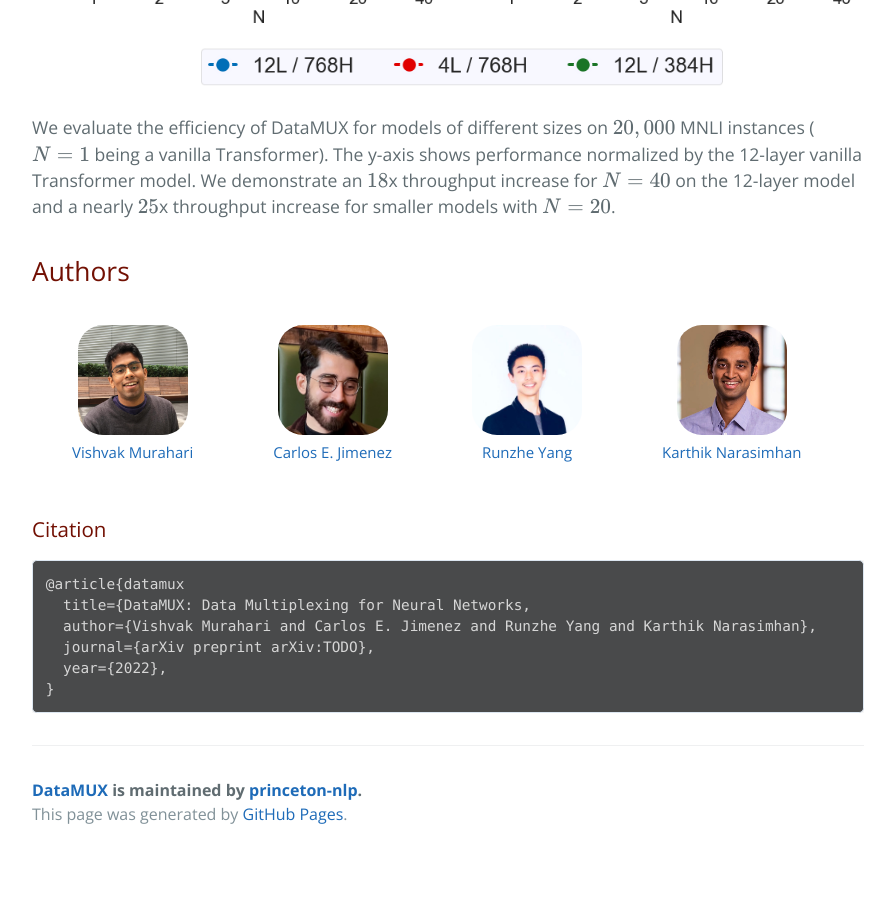
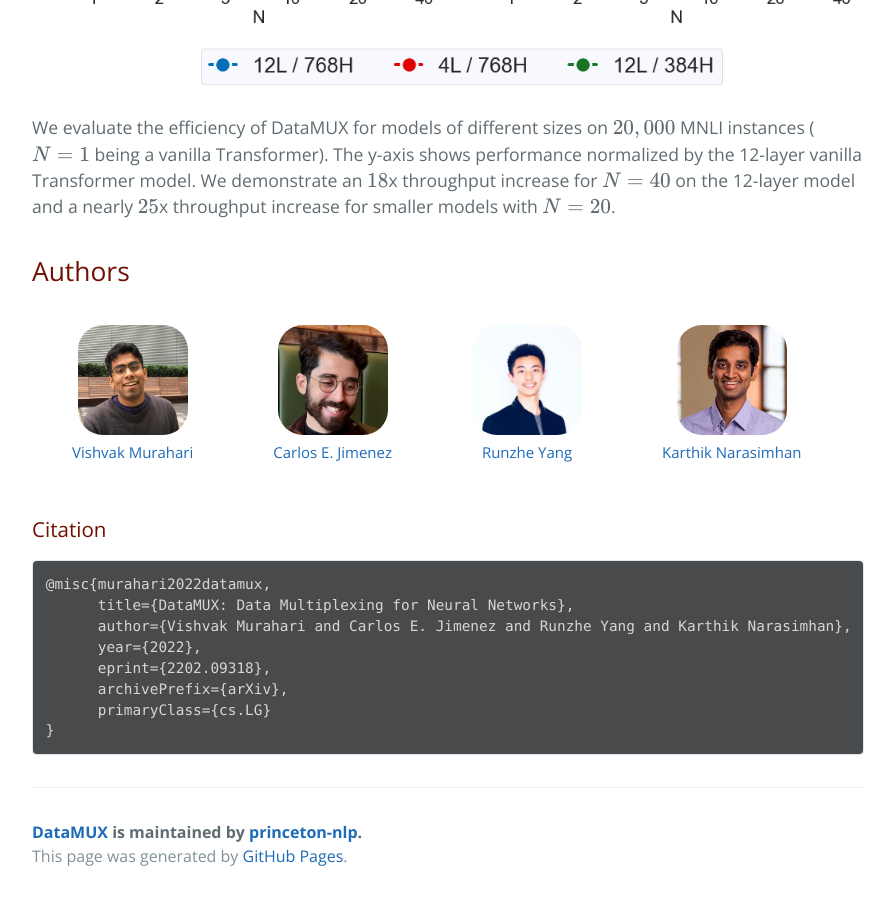
Before and after one commit to princeton-nlp/DataMUX, a Jekyll site: the page built from index.md, in a window 1280 px wide and 900 px high, scrolled down 3166 px. Shown: the whole window, without its empty margins (192-1087 px from the left). Built offline with Jekyll 4.4.1, drawn with Linux system fonts in a browser that asks for light colours; formulas are drawn with MathJax 3; before the commit the page ends 4024 px from its top, so only the background shows below that.

Commit message:
Update citation
Update citation

````diff
--- a/_config.yml
+++ b/_config.yml
@@ -6,7 +6,7 @@ theme: jekyll-theme-cayman
 markdown: kramdown
 
 resources:
-  paper:
+  paper: https://arxiv.org/abs/2202.09318
 
 kramdown:
   math_engine: mathjax
--- a/index.md
+++ b/index.md
@@ -50,10 +50,12 @@ We evaluate the efficiency of DataMUX for models of different sizes on $$20,000$
 
 ### Citation
 ```
-@article{datamux
-  title={DataMUX: Data Multiplexing for Neural Networks,
-  author={Vishvak Murahari and Carlos E. Jimenez and Runzhe Yang and Karthik Narasimhan},
-  journal={arXiv preprint arXiv:TODO},
-  year={2022},
+@misc{murahari2022datamux,
+      title={DataMUX: Data Multiplexing for Neural Networks},
+      author={Vishvak Murahari and Carlos E. Jimenez and Runzhe Yang and Karthik Narasimhan},
+      year={2022},
+      eprint={2202.09318},
+      archivePrefix={arXiv},
+      primaryClass={cs.LG}
 }
 ```
````
